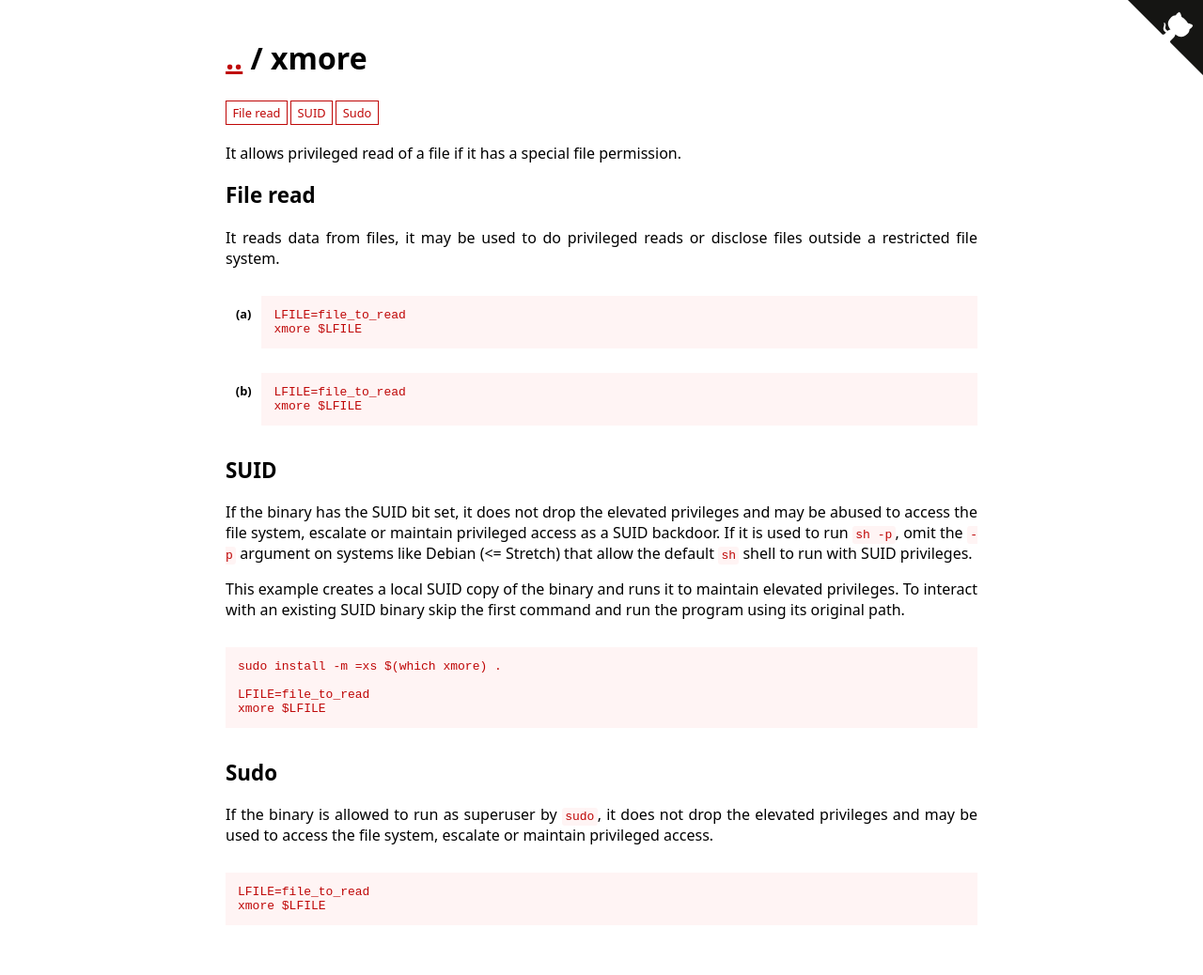
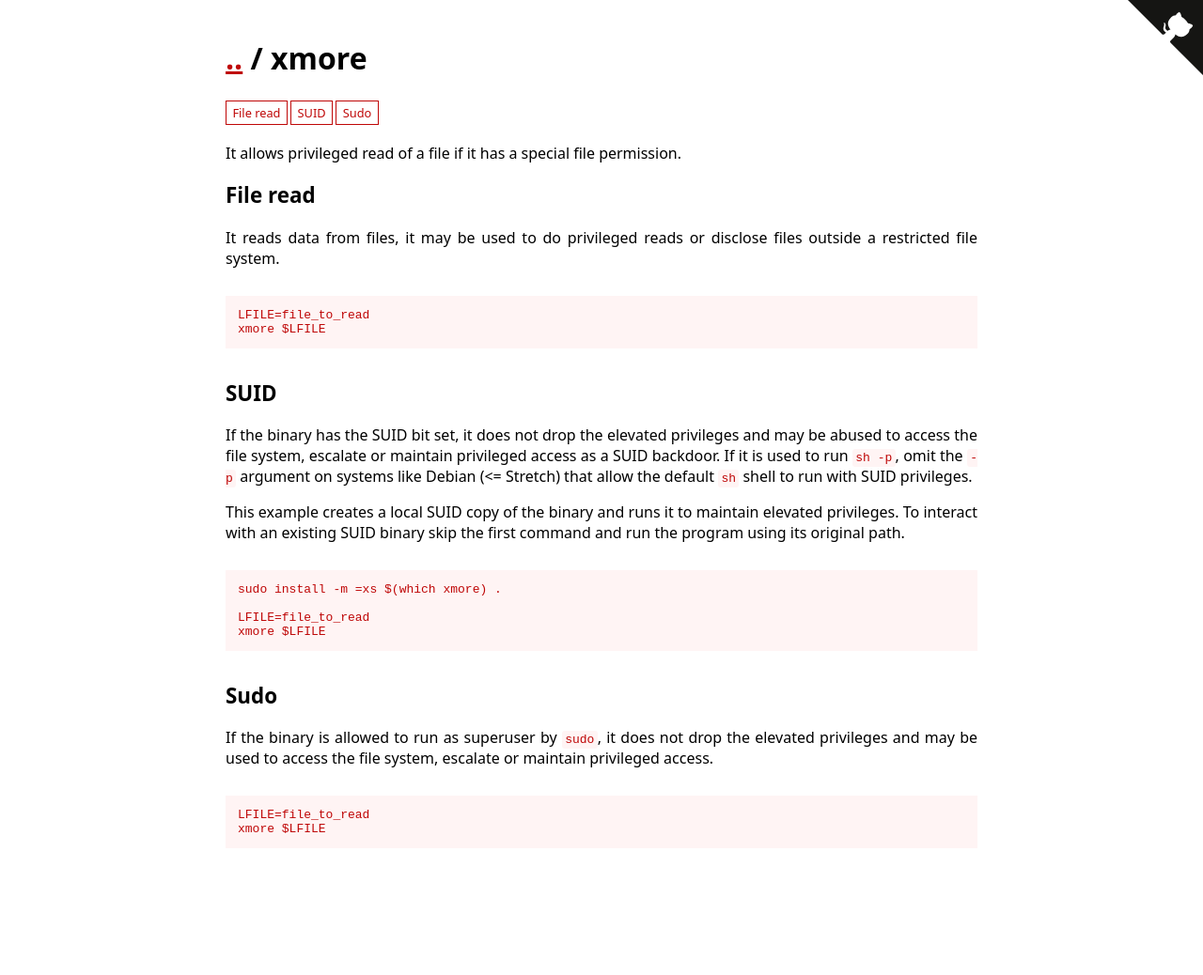
Before and after one commit to GTFOBins/GTFOBins.github.io, a Jekyll site: the page built from _gtfobins/xmore.md, in a window 1280 px wide. Shown: the whole page at 94% size. Built offline with Jekyll 4.4.1, drawn with Linux system fonts in a browser that asks for light colours; after the commit the page ends 956 px from its top, so only the background shows below that.

Commit message:
Update xmore.md

```diff
--- a/_gtfobins/xmore.md
+++ b/_gtfobins/xmore.md
@@ -2,9 +2,6 @@
 description: It allows privileged read of a file if it has a special file permission.
 functions:
   file-read:
-    - code: |
-        LFILE=file_to_read
-        xmore $LFILE
     - code: |
         LFILE=file_to_read
         xmore $LFILE
```
